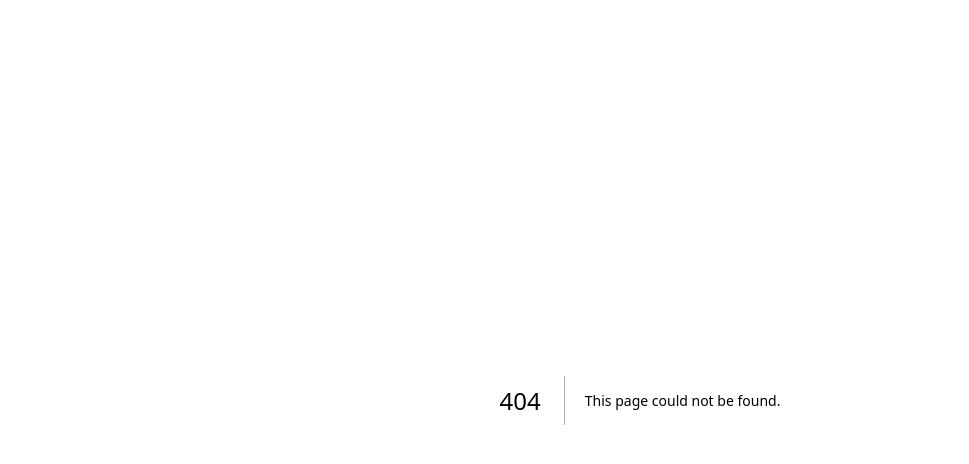
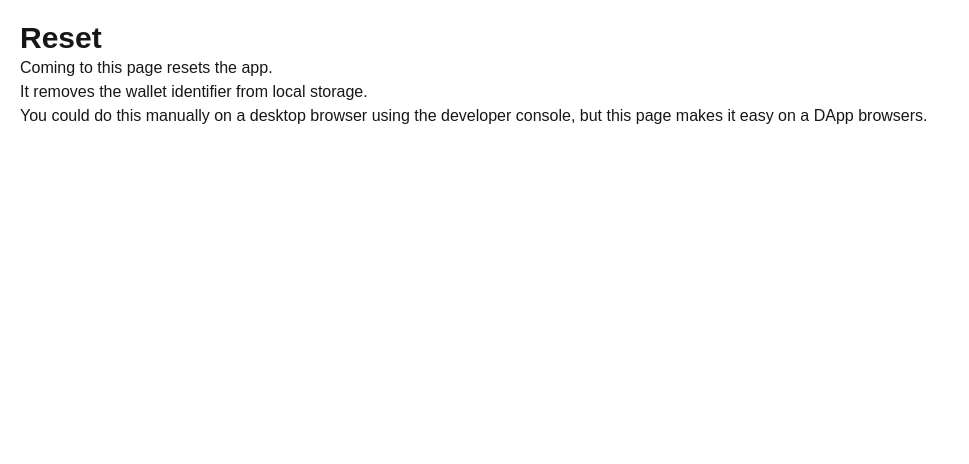
Before and after one commit to ripe-money/tutorial-wallet-standard, a Next.js app: page /reset in a window 1280 px wide. Before the commit this address had no page. Shown: the top 464 px of the page, without its empty margins (0-969 px from the left). Built offline with nearby package versions, Linux system fonts and the light colour scheme.

Commit message:
Page to remove wallet from local storage

```diff
--- /dev/null
+++ b/app/reset/page.tsx
@@ -0,0 +1,19 @@
+"use client";
+import { useEffect } from 'react';
+
+import { removeWallet } from '../lib/localStore';
+
+const Page = () => {
+  useEffect(() => removeWallet(), []);
+
+  return (
+    <div style={{ padding: '20px', fontFamily: 'Arial, sans-serif' }}>
+      <h1 className="text-3xl font-bold">Reset</h1>
+      <p>Coming to this page resets the app.</p>
+      <p>It removes the wallet identifier from local storage.</p>
+      <p>You could do this manually on a desktop browser using the developer console, but this page makes it easy on a DApp browsers.</p>
+    </div>
+  );
+};
+
+export default Page;
```
